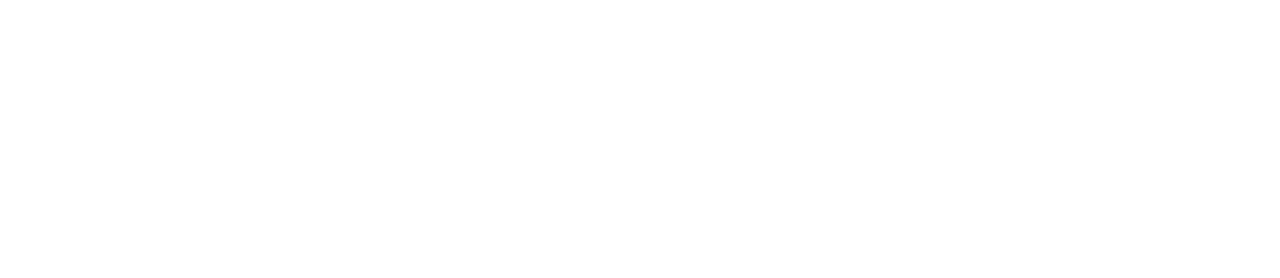
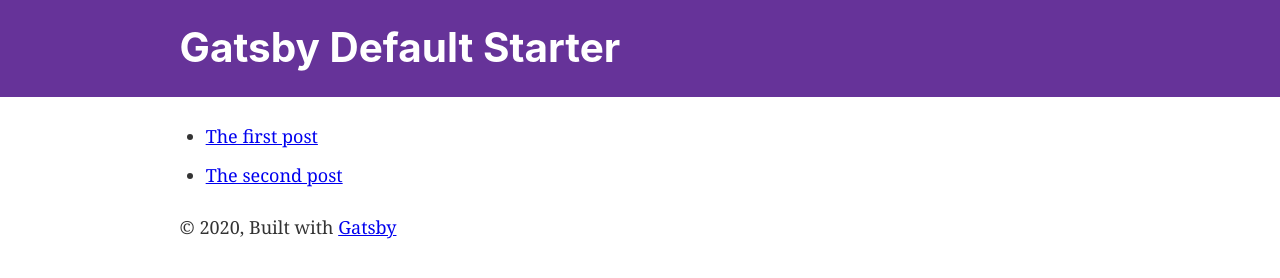
Before and after one commit to Nocelli/gatsby_blog, a Gatsby site: page /posts in a window 1280 px wide. Before the commit this address had no page. Built offline with nearby package versions, Linux system fonts and the light colour scheme; Gatsby itself is replaced by a stand-in of ours.

Commit message:
:sparkles: - Added a post template file and a postPage to access diferent posts

```diff
--- /dev/null
+++ b/src/components/postList.js
@@ -0,0 +1,17 @@
+import React from 'react'
+import { Link } from 'gatsby'
+
+const PostList = ({ posts }) => (
+    <ul>
+        {posts && posts.map((item, index) => {
+            let post = item.node.frontmatter
+            return (
+                <li>
+                    <Link to={post.path}>{post.title}</Link>
+                </li>
+            )
+        })}
+    </ul>
+)
+
+export default PostList
--- a/src/markdown/2020.md
+++ b/src/markdown/2020.md
@@ -6,4 +6,6 @@
 abstract: "Primeiro"
 ---
 
-# Primeiro
+# Lorem ipsum
+
+Lorem ipsum dolor sit amet, consectetur adipiscing elit, sed do eiusmod tempor incididunt ut labore et dolore magna aliqua. Ut enim ad minim veniam, quis nostrud exercitation ullamco laboris nisi ut aliquip ex ea commodo consequat. Duis aute irure dolor in reprehenderit in voluptate velit esse cillum dolore eu fugiat nulla pariatur. Excepteur sint occaecat cupidatat non proident, sunt in culpa qui officia deserunt mollit anim id est laborum.
--- a/src/markdown/2021.md
+++ b/src/markdown/2021.md
@@ -1,9 +1,11 @@
 ---
 path: "/posts/2"
-title: "The first post"
+title: "The second post"
 author: "Rafael"
 date: "2021-08-28"
 abstract: "Segundo"
 ---
 
-# Segundo
+# Lorem ipsum
+
+Lorem ipsum dolor sit amet, consectetur adipiscing elit, sed do eiusmod tempor incididunt ut labore et dolore magna aliqua. Ut enim ad minim veniam, quis nostrud exercitation ullamco laboris nisi ut aliquip ex ea commodo consequat. Duis aute irure dolor in reprehenderit in voluptate velit esse cillum dolore eu fugiat nulla pariatur. Excepteur sint occaecat cupidatat non proident, sunt in culpa qui officia deserunt mollit anim id est laborum.
--- /dev/null
+++ b/src/pages/posts.js
@@ -0,0 +1,33 @@
+import React from "react"
+import { useStaticQuery, graphql } from "gatsby"
+
+import Layout from "../components/layout"
+import SEO from "../components/seo"
+import PostList from "../components/postList"
+
+const Posts = () => {
+  const { allMarkdownRemark } = useStaticQuery(
+    graphql`
+      query {
+        allMarkdownRemark {
+          edges {
+            node {
+              frontmatter {
+                path
+                title
+              }
+            }
+          }
+        }
+      }
+    `
+  )
+  return (
+    <Layout>
+      <SEO title="Home" />
+      <PostList posts={allMarkdownRemark.edges}/>
+    </Layout>
+  )
+}
+
+export default Posts
```
